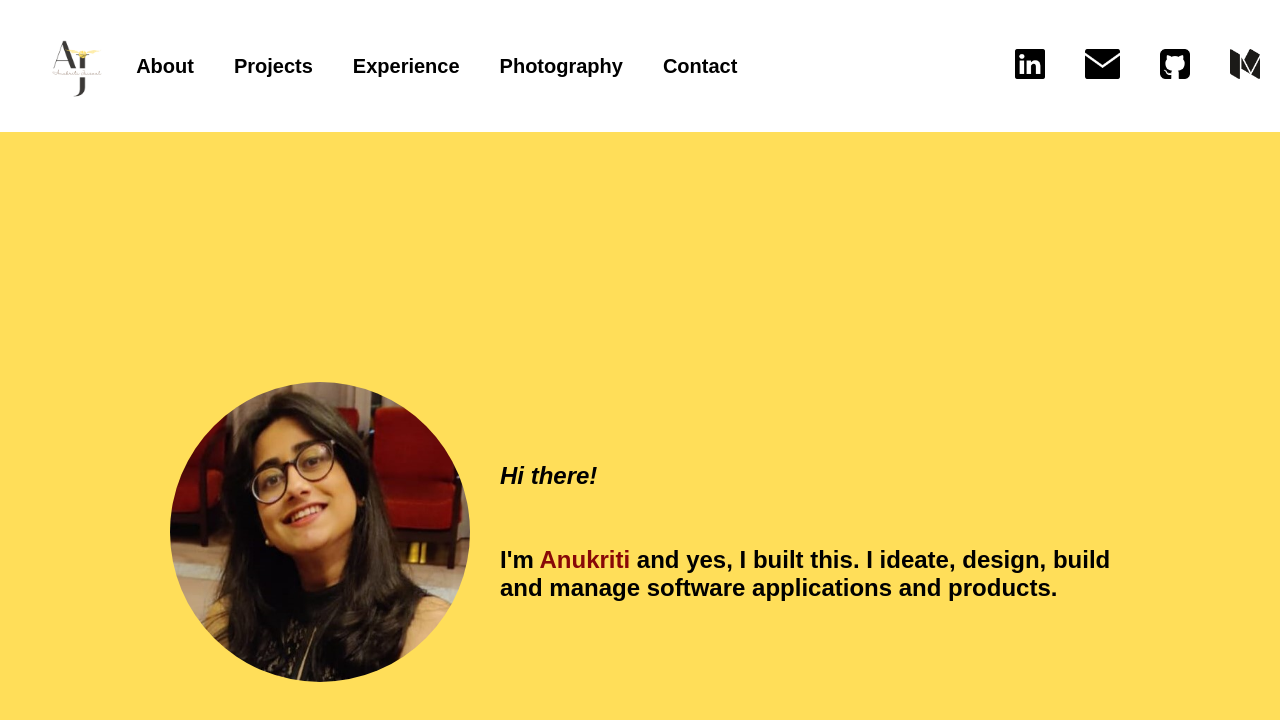
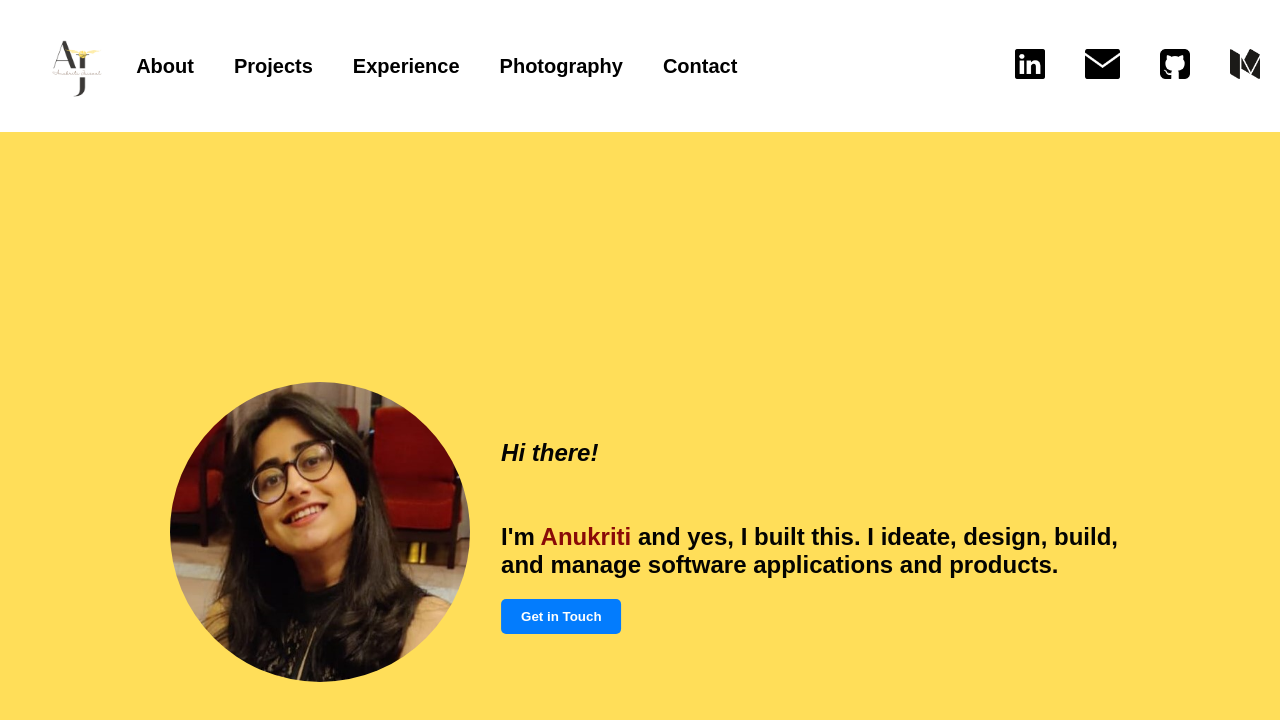
Before and after one commit to WinexWolf/anukritijaiswal.github.io, a React (Create React App) app: page / in a window 1280 px wide. Shown: the top 720 px of the page. Built offline with nearby package versions, Linux system fonts and the light colour scheme.

Commit message:
added get in touch button and animation

```diff
--- a/package.json
+++ b/package.json
@@ -6,6 +6,7 @@
     "@testing-library/jest-dom": "^5.17.0",
     "@testing-library/react": "^13.4.0",
     "@testing-library/user-event": "^13.5.0",
+    "gsap": "^3.12.2",
     "react": "^18.2.0",
     "react-dom": "^18.2.0",
     "react-scripts": "^5.0.1",
--- a/src/comingup.css
+++ b/src/comingup.css
@@ -7,6 +7,9 @@
   align-items: center;
   display: flex;
   justify-content: center;
+    position: relative;
+  overflow: hidden;
+
 }
 
 .img{
@@ -25,3 +28,33 @@
 .anukriti-text {
   color: #880808; /* Change to your desired color */
 }
+
+/* Add initial styles for sliding and fading animation */
+.desc {
+  opacity: 0.71;
+  transform: translateX(40px);
+  transition: opacity 2s, transform 2s;
+}
+
+/* Define styles for when the element is visible */
+.desc.slide-in {
+  opacity: 1;
+  transform: translateX(0);
+}
+
+/* Add styles for the "Get in Touch" button */
+.get-in-touch-button {
+  background-color: #007bff; /* Blue background color (adjust as needed) */
+  color: #fff; /* Text color */
+  padding: 10px 20px; /* Padding for the button */
+  border: none; /* Remove button border */
+  border-radius: 5px; /* Rounded corners */
+  cursor: pointer; /* Change cursor to pointer on hover */
+  transition: background-color 0.3s; /* Smooth background color transition */
+  font-family:Arial, Helvetica, sans-serif;
+   margin:3% 0;
+  /* Optional: Style the button on hover */
+  &:hover {
+    background-color: #0056b3; /* Darker blue on hover (adjust as needed) */
+  }
+}
--- a/src/comingup.js
+++ b/src/comingup.js
@@ -1,17 +1,45 @@
-// ComingUp.js
-import React from 'react';
-import './comingup.css';
-import headshot from './images/Headshot-AJ.png';
+import React, { useEffect } from "react";
+import "./comingup.css";
+import headshot from "./images/Headshot-AJ.png";
 
 function ComingUp() {
+  useEffect(() => {
+    // Add a class to trigger the slide-in animation after a delay
+    const descElement = document.querySelector(".desc");
+    setTimeout(() => {
+      descElement.classList.add("slide-in");
+    }, 1000); // Adjust the delay as needed
+  }, []);
+
   return (
     <div className="coming-up">
-    <img className='img' src={headshot} height="300" width="300" alt="Email Icon"/>
-    <div className='desc'><b><i>Hi there! </i></b>
-      <br></br>
-            <br></br>
-      <br></br>
-      <b>I'm <b className='anukriti-text'> Anukriti</b> and yes, I built this.  I ideate, design, build and manage software applications and products. </b>  </div>
+      <img
+        className="img"
+        src={headshot}
+        height="300"
+        width="300"
+        alt="Email Icon"
+      />
+      <div className="desc">
+        <b>
+          <br></br>
+
+          <i>Hi there! </i>
+        </b>
+        <br />
+        <br />
+        <br />
+        <b>
+          I'm <b className="anukriti-text"> Anukriti</b> and yes, I built this.
+          I ideate, design, build, and manage software applications and
+          products.
+        </b>
+
+        <br></br>
+        <button className="get-in-touch-button">
+          <b>Get in Touch</b>
+        </button>
+      </div>
     </div>
   );
 }
--- a/src/navbar.js
+++ b/src/navbar.js
@@ -15,7 +15,7 @@ function Navbar() {
 
   useEffect(() => {
    const hideLogoTimeout = setTimeout(() => {
-      setShowLogo(true); // Hide the header after 3 seconds
+      setShowLogo(true);
     }, 500);
 
   }, []);
@@ -38,17 +38,17 @@ function Navbar() {
       </ul>
 
 <ul className='image'>
-         <li><a href="https://www.linkedin.com/in/anukritijaiswal/" target="_blank">
+         <li><a href="https://www.linkedin.com/in/anukritijaiswal/" target="_blank" rel="noreferrer">
   <img src={linkedinicon} height="30" width="30" alt="LinkedIn Icon"/>
 </a></li>
-    <li><a href="mailto:anukritj@andrew.cmu.edu" >
+    <li><a href="mailto:anukritj@andrew.cmu.edu" rel="noreferrer">
   <img src={emailicon} height="30" width="35" alt="Email Icon"/>
 </a></li>
-<li><a href="https://github.com/WinexWolf" target="_blank">
+<li><a href="https://github.com/WinexWolf" target="_blank" rel="noreferrer">
   <img src={githubicon} height="30" width="30" alt="Github Icon"/>
 </a></li>
 
-<li><a href="https://medium.com/@anukritj/" target="_blank">
+<li><a href="https://medium.com/@anukritj/" target="_blank" rel="noreferrer">
   <img src={mediumicon} height="30" width="30" alt="Email Icon"/>
 </a></li>
 
```
Also changed, not shown: 1 other file (tests, documents, lock files or other folders).
